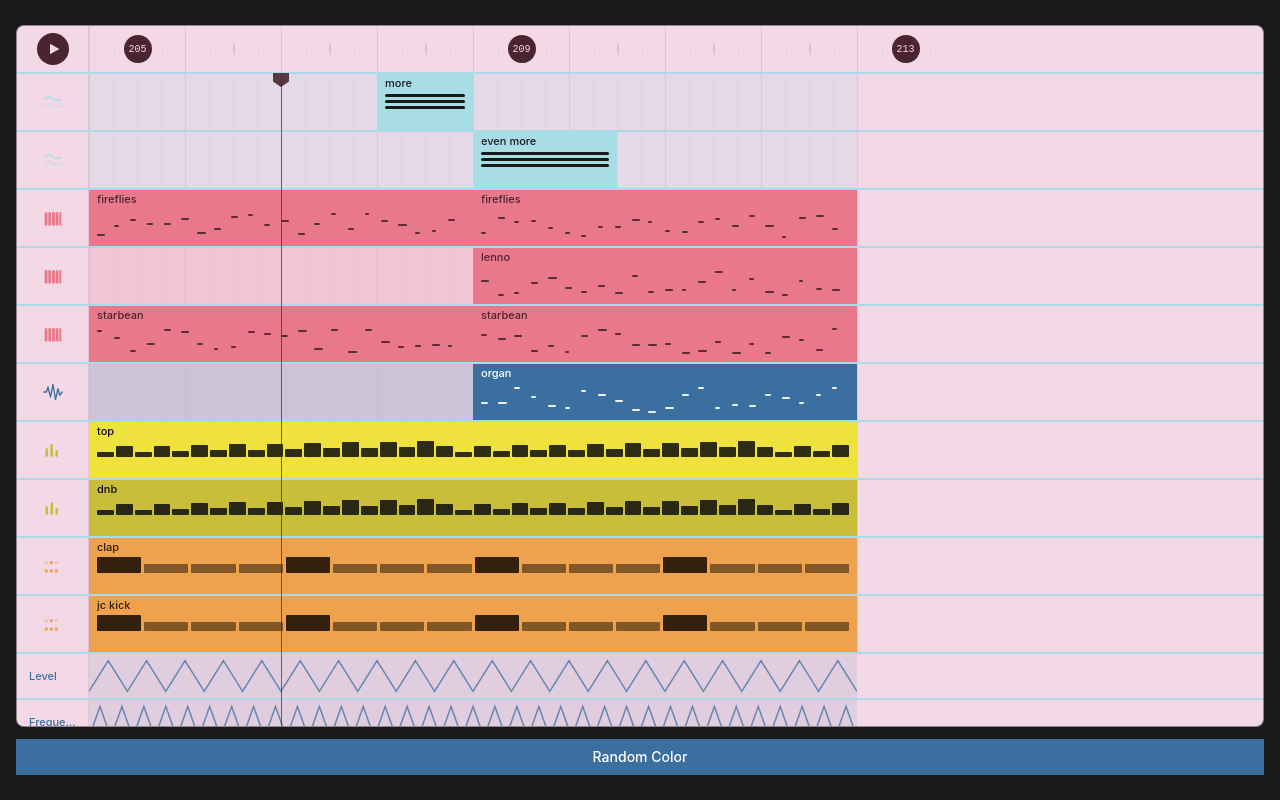
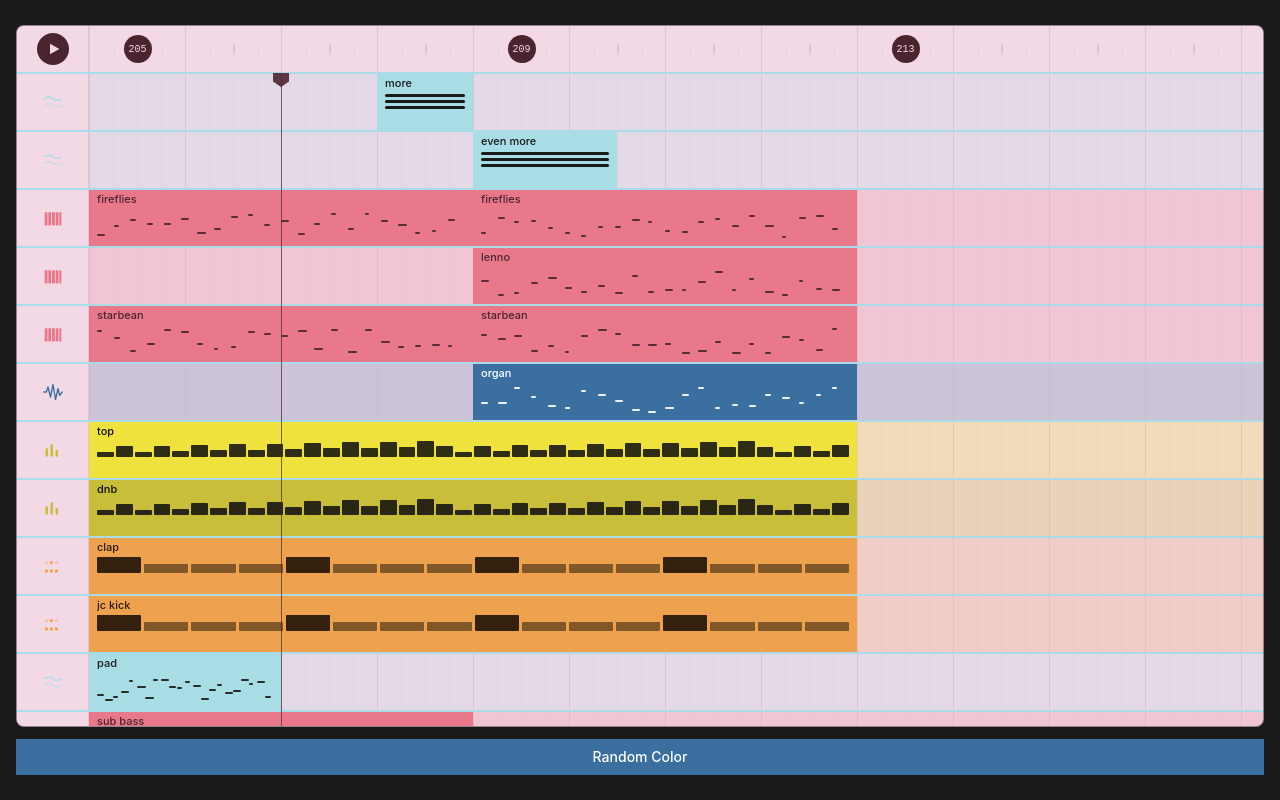
Before and after one commit to xe986232-ai/flatdaw, a React (Vite) app: page / in a window 1280 px wide. Built offline with nearby package versions, Linux system fonts and the light colour scheme.

Commit message:
Extend timeline (205-285) and add 12 more tracks so the arrangement doesn't dead-end on scroll

```diff
--- a/src/tracks.ts
+++ b/src/tracks.ts
@@ -15,11 +15,12 @@ export interface Track {
   clips: Clip[]
 }
 
-// Timeline window mirrors the reference: bars 205–213
+// Timeline window — kept long on purpose so the arrangement never dead-ends
+// on the right when scrolling; original reference content sits at 205–213.
 export const TIMELINE_START = 205
-export const TIMELINE_END = 213
+export const TIMELINE_END = 285
 
-export const tracks: Track[] = [
+const baseTracks: Track[] = [
   {
     id: 'note-a',
     name: '',
@@ -87,3 +88,36 @@ export const tracks: Track[] = [
     clips: [{ id: 'jc-kick-1', label: 'jc kick', startBar: 205, lengthBars: 8, pattern: 'steps' }],
   },
 ]
+
+// A bunch of extra tracks so the arrangement feels like a real full project —
+// content is arbitrary, just spread evenly across the whole extended timeline.
+const EXTRA_TRACK_KINDS: TrackKind[] = ['marker', 'melodic', 'lead', 'drum', 'perc', 'accent']
+const EXTRA_TRACK_NAMES = [
+  'pad', 'sub bass', 'pluck', 'riser', 'vox chop', 'arp', 'perc 2', 'fx sweep', 'strings 2', 'outro synth',
+  'hats', 'perc fill',
+]
+const EXTRA_PATTERNS: Array<Clip['pattern']> = ['notes', 'steps', 'dense', 'scribble']
+
+function buildExtraTracks(): Track[] {
+  const totalBars = TIMELINE_END - TIMELINE_START
+  return EXTRA_TRACK_NAMES.map((name, i) => {
+    const kind = EXTRA_TRACK_KINDS[i % EXTRA_TRACK_KINDS.length]
+    const clipCount = 3 + (i % 3) // 3–5 clips per track
+    const spacing = Math.floor(totalBars / clipCount)
+    const clips: Clip[] = Array.from({ length: clipCount }, (_, c) => {
+      const lengthBars = [2, 4, 6, 8][(i + c) % 4]
+      const rawStart = TIMELINE_START + c * spacing
+      const startBar = Math.min(TIMELINE_END - lengthBars, rawStart)
+      return {
+        id: `extra-${i}-${c}`,
+        label: name,
+        startBar,
+        lengthBars,
+        pattern: EXTRA_PATTERNS[(i + c) % EXTRA_PATTERNS.length],
+      }
+    })
+    return { id: `extra-${i}`, name, kind, clips }
+  })
+}
+
+export const tracks: Track[] = [...baseTracks, ...buildExtraTracks()]
```
